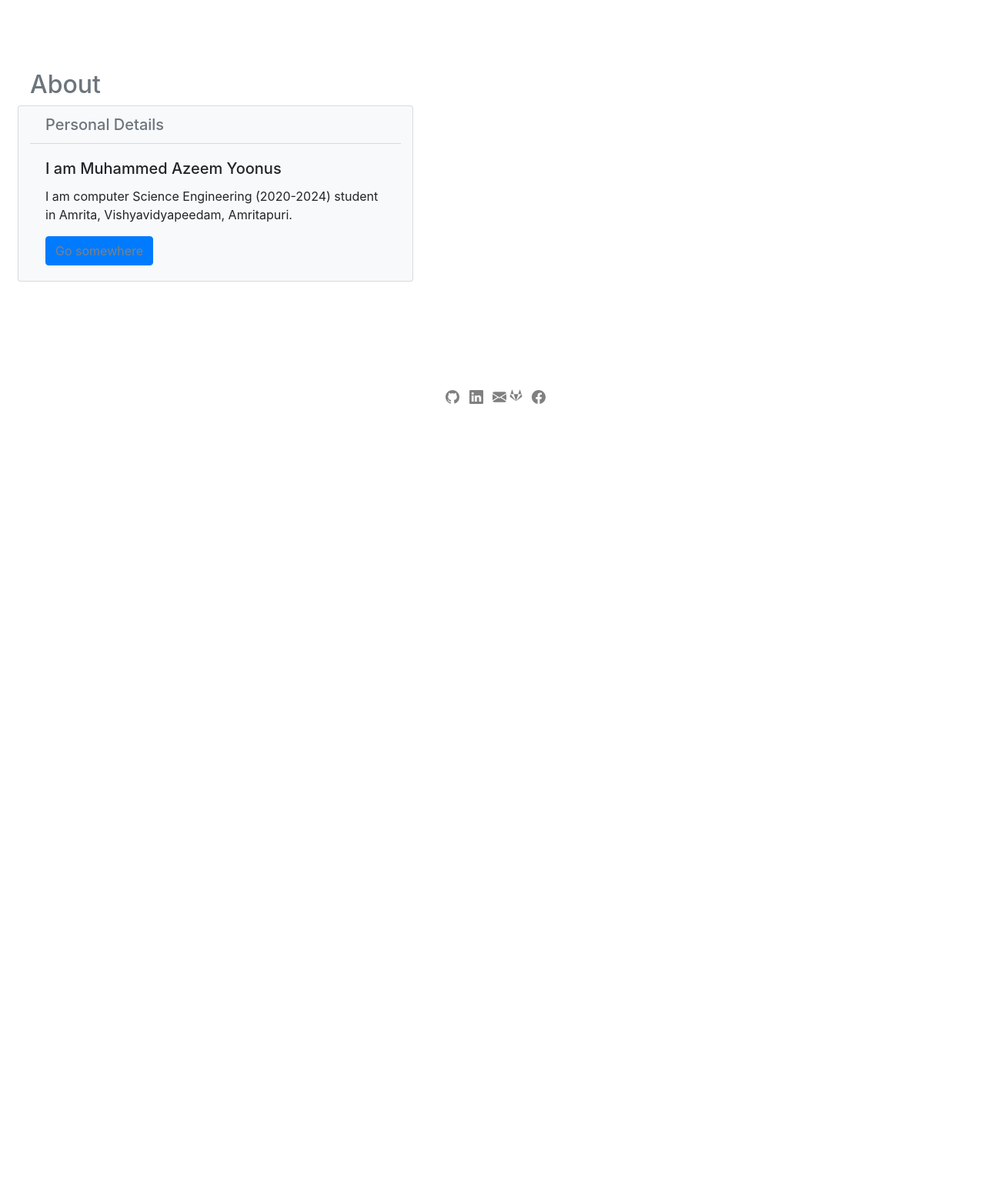
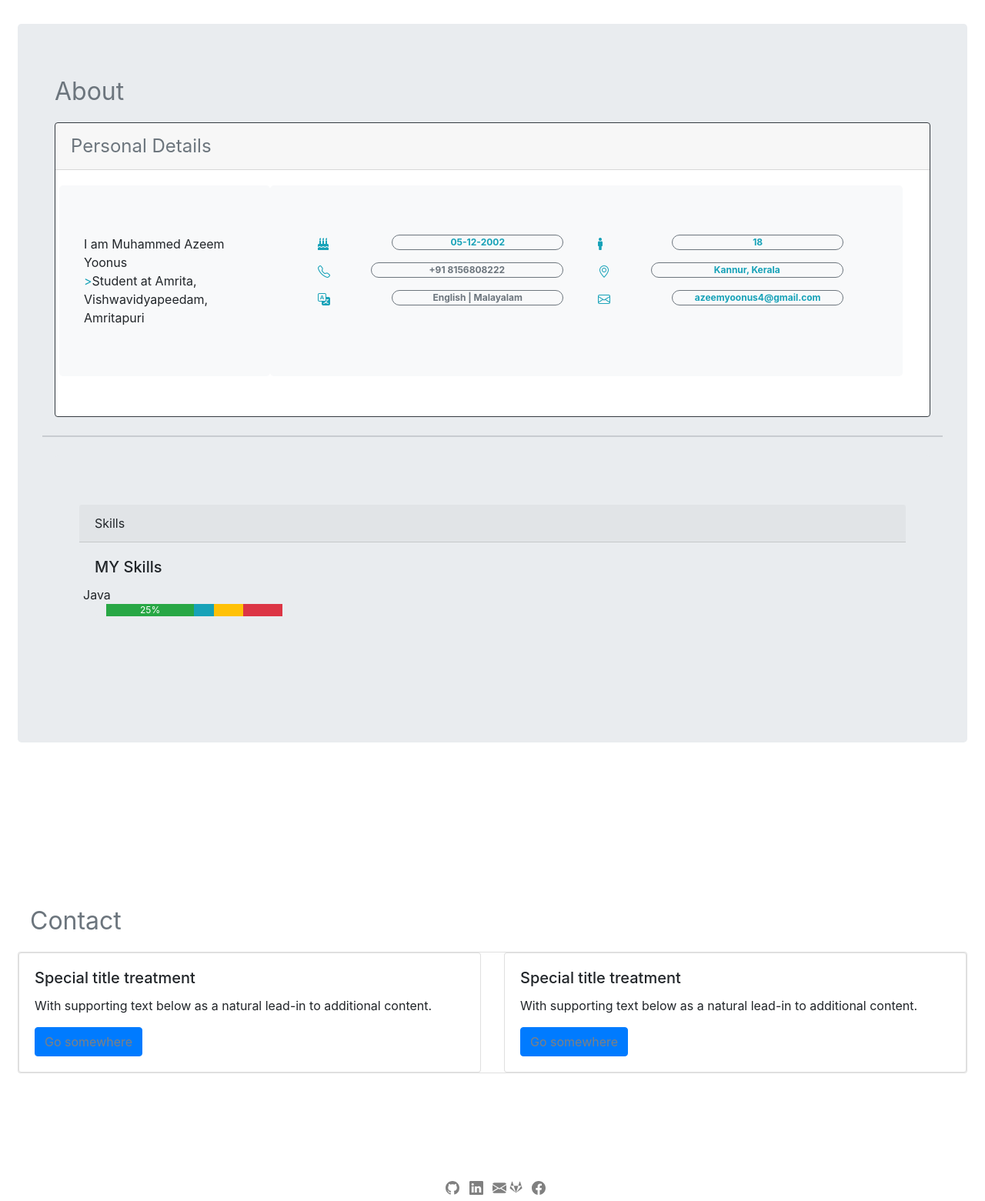
Before and after one commit to azeemyoonus/Personal_Website, a plain HTML site: page index.html in a window 1280 px wide. Shown: the part 909-2470 px from the top of the page at 77% size. Before the commit the page ends 1441 px from the top, so only its background shows below. Drawn offline with nearby package versions, Linux system fonts and the light colour scheme.

Commit message:
update index.html
add personal details in about section

```diff
--- a/index.html
+++ b/index.html
@@ -19,21 +19,21 @@
   <!---- <link href="/your-path-to-fontawesome/css/fontawesome.css" rel="stylesheet"> -->
   <link rel="stylesheet" href="https://use.fontawesome.com/releases/v5.10.0/css/all.css">
   <script src="https://ajax.googleapis.com/ajax/libs/jquery/3.3.1/jquery.min.js"></script>
-
+  <link rel="stylesheet" href="https://cdn.jsdelivr.net/npm/bootstrap-icons@1.5.0/font/bootstrap-icons.css">
 </head>
 
 
 <body>
-
+  <!--header section-->
   <header id="home">
     <div style="z-index: 1; position: fixed;" class="container-fluid bg-light">
       <div class="row clearfix ">
-        <div id="Home" class="col-md-9 col-lg-8 col-xl-9 col-sm-8  col-7">
-          <a onmouseenter='color_enter(this)' onmouseout="color_leave(this)" class=" nav-link  p-3" href="index.html">
+        <div id="Home" class="col-md-9 col-lg-8 col-xl-9 col-sm-7  col-7">
+          <a onmouseenter='color_enter(this)' onmouseout="color_leave(this)" class=" nav-link  p-3" href="#home">
             <p class="underline" style="display:inline;  font-size: 1.3em;">Azeem Yoonus</p>
           </a>
         </div>
-        <div class="col-sm-4 col-lg-4 col-xl-3 col-md-3 col-5 ">
+        <div class="col-sm-5 col-lg-4 col-xl-3 col-md-3 col-5 ">
           <nav class="text-left  container-fluid navbar navbar-expand-lg navbar-light bg-light">
             <a class="pl-4 bulb pb-2 navbar-brand" href="#"><svg xmlns="http://www.w3.org/2000/svg" width="17"
                 height="17" fill="currentColor" class="bi bi-moon-fill" viewBox="0 0 16 16">
@@ -59,7 +59,7 @@
                   </a>
                 </li>
                 <li class="nav-item">
-                  <a class="nav-link" href="#">
+                  <a class="nav-link" href="#contact">
                     <p class="underline_left" style='display: inline; font-size: 1.1em '>Contact</p>
                   </a>
                 </li>
@@ -91,27 +91,168 @@
     </div>
   </section>
 
+  <!--about section-->
+  <section id='about' class="bg-mute container-fluid" style="padding-top:1em;padding-bottom:8em;">
+    <div class="p-2">
+      <div class=' '>
 
-  <section id='about' class="bg-mute container-fluid" style="padding-top: 5em;padding-bottom:8em;">
+        <div class="pt-1">
+          <div class="bg-muted jumbotron">
+            <p class="underline_left text-muted ml-3 " style='display: inline; font-size: 2em;'>About</p>
+            <!--main card-->
+
+            <!--personal-->
+            <div class="m-3 border-dark bg-muted  card">
+              <div class="card-header">
+                <p class=" text-muted  " style='display: inline; font-size: 1.5em;'>Personal Details</p>
+              </div>
+              <div class="col-12 col-md-12 card-body row">
+                <div class="jumbotron bg-light container col-md-3 col-12 card-text ">I am Muhammed Azeem Yoonus<br>
+                  <p class="text-info" style="display: inline;">></p>Student at Amrita, Vishwavidyapeedam, Amritapuri
+                </div>
+                <div class=" jumbotron bg-light col-md-9 col-12 col-sm-12 text-left ">
+                  <div class="col-12 col-md-12 row">
+                    <div class="col-12 col-md-6  text-left">
+                      <i class='col-md-4 col-3 col-sm-4 text-info fas fa-birthday-cake'></i>
+
+                      <p class="col-md-8 col-sm-8 col-9 text-info badge border border-secondary badge-pill"
+                        style="float:right; display:inline;">05-12-2002</p>
+                    </div>
+                    <div class="col-12 col-md-6  text-left">
+                      <i class="col-md-4 col-sm-4  col-3 text-info fas fa-male"></i>
+                      <p class="col-md-8 col-sm-8 col-9 text-info badge border border-secondary badge-pill"
+                        style="float:right; display:inline;">18</p>
+                    </div>
+
+
+                  </div>
+
+                  <div class="col-12 col-md-12 row">
+
+                    <div class=" col-12  col-md-12 col-lg-6 text-left">
+                      <i class='col-md-3  col-sm-4  text-info  col-3 bi bi-telephone'></i>
+                      <p class="bg-light   col-sm-8 col-md-9 col-9 text-muted  badge border border-secondary badge-pill"
+                        style="float:right; display:inline;">+91 8156808222</p>
+                    </div>
+                    <div class="col-12 col-md-12 col-lg-6 text-left">
+                      <i class="col-md-4 col-sm-4  text-info col-3 bi bi-geo-alt"></i>
+                      <p class="col-md-9 col-sm-8 col-9 text-info badge border border-secondary badge-pill"
+                        style="float:right; display:inline;">Kannur, Kerala</p>
+                    </div>
+
+
+                  </div>
+
+
+                  <div class="col-12 col-md-12 row">
+
+                    <div class=" col-12  col-md-12 col-lg-6 text-left">
+                      <i class='col-md-3 col-sm-4 col-lg-4 text-info  col-3 bi bi-translate'></i>
+                      <p class="bg-light col-lg-8 col-sm-8 col-md-9 col-9 text-muted  badge border border-secondary badge-pill"
+                        style="float:right; display:inline;">English | Malayalam </p>
+                    </div>
+                    <div class="col-12 col-md-12 col-lg-6 text-left">
+                      <i class="col-md-3 col-sm-4 text-info col-3 bi bi-envelope"></i>
+                      <p class="col-md-9 col-lg-8 col-sm-8 col-9 text-info badge border border-secondary badge-pill"
+                        style="float:right; display:inline;">azeemyoonus4@gmail.com</p>
+                    </div>
+                </div>
+
+
+
+                </div>
+              </div>
+
+            </div>
+            <!--end of personal-->
+
+            <hr class="my-4 text-secondary">
+            <!--skill-->
+            <div class="m-3 jumbotron">
+              <div class="card-header">
+                Skills
+              </div>
+              <div class=" card-body">
+                <h5 class="card-title">MY Skills</h5>
+
+
+                <div class="title row ">Java</div>
+                <div class="col-md-3 progress">
+
+                  <div class="col-md-6 progress-bar bg-success" role="progressbar" style="width: 25%" aria-valuenow="25"
+                    aria-valuemin="0" aria-valuemax="100">25%</div>
+
+
+                  <div class="progress-bar bg-info" role="progressbar" style="width: 50%" aria-valuenow="50"
+                    aria-valuemin="0" aria-valuemax="100"></div>
+
+                  <div class="progress-bar bg-warning" role="progressbar" style="width: 75%" aria-valuenow="75"
+                    aria-valuemin="0" aria-valuemax="100"></div>
+
+                  <div class="progress-bar bg-danger" role="progressbar" style="width: 100%" aria-valuenow="100"
+                    aria-valuemin="0" aria-valuemax="100"></div>
+                </div>
+
+
+
+
+
+
+              </div>
+            </div>
+            <!--end of skills-->
+
+
+
+          </div>
+          <!--end of main card-->
+
+
+
+        </div>
+      </div>
+
+    </div>
+  </section>
+
+
+  <!--contact section-->
+  <section id='contact' class="bg-mute container-fluid" style="padding-top: 2em;padding-bottom:8em;">
     <div class="p-2">
       <div class='row>'>
-        <h2 class='pl-3 text-secondary'>About</h2>
+        <p class="underline_left text-muted ml-3 " style='display: inline; font-size: 2em;'>Contact</p>
+        <div class="pt-3">
 
-        <div class="card col-md-5  bg-light">
-          <h5 class="card-header  bg-light text-muted">Personal Details</h5>
-          <div class="card-body">
-            <h5 class="card-title">I am Muhammed Azeem Yoonus </h5>
-            <p class="card-text">I am computer Science Engineering (2020-2024) student in Amrita, Vishyavidyapeedam,
-              Amritapuri.</p>
-            <a href="#" class="btn btn-primary">Go somewhere</a>
+          <div class="card bg-muted">
+            <!--main card-->
+            <div class="row">
+              <div class="col-sm-6">
+                <div class="card">
+                  <div class="card-body">
+                    <h5 class="card-title">Special title treatment</h5>
+                    <p class="card-text">With supporting text below as a natural lead-in to additional content.</p>
+                    <a href="#" class="btn btn-primary">Go somewhere</a>
+                  </div>
+                </div>
+              </div>
+              <div class="col-sm-6">
+                <div class="card">
+                  <div class="card-body">
+                    <h5 class="card-title">Special title treatment</h5>
+                    <p class="card-text">With supporting text below as a natural lead-in to additional content.</p>
+                    <a href="#" class="btn btn-primary">Go somewhere</a>
+                  </div>
+                </div>
+              </div>
+            </div>
+
+
           </div>
         </div>
       </div>
     </div>
-
   </section>
-
-
+  <!--footer section-->
   <footer class="bg-mute text-bottom text-center " style="padding-top:0em;">
     <div class="container">
       <a class="pb-2 pl-2" href="https://github.com/azeemyoonus" target="_blank"><svg xmlns="http://www.w3.org/2000/svg"
@@ -151,7 +292,6 @@
     integrity="sha384-Piv4xVNRyMGpqkS2by6br4gNJ7DXjqk09RmUpJ8jgGtD7zP9yug3goQfGII0yAns"
     crossorigin="anonymous"></script>
   <script>
-
     let bulb = document.getElementsByClassName('bulb');
     bulb[0].addEventListener('click', () => {
       alert("bulb clicked");
@@ -162,13 +302,8 @@
     color_leave = (x) => {
       x.style.color = 'grey';
     }
-
-    if (document.getElementById(home) == true) {
-      document.getElementById(home).style.color = "green";
-    }
-
   </script>
-  <!-- <script src="js/SmoothScroll.min.js"></script> -->
+  <script src="https://kit.fontawesome.com/yourcode.js" crossorigin="anonymous"></script>
 </body>
 
 </html>
```
